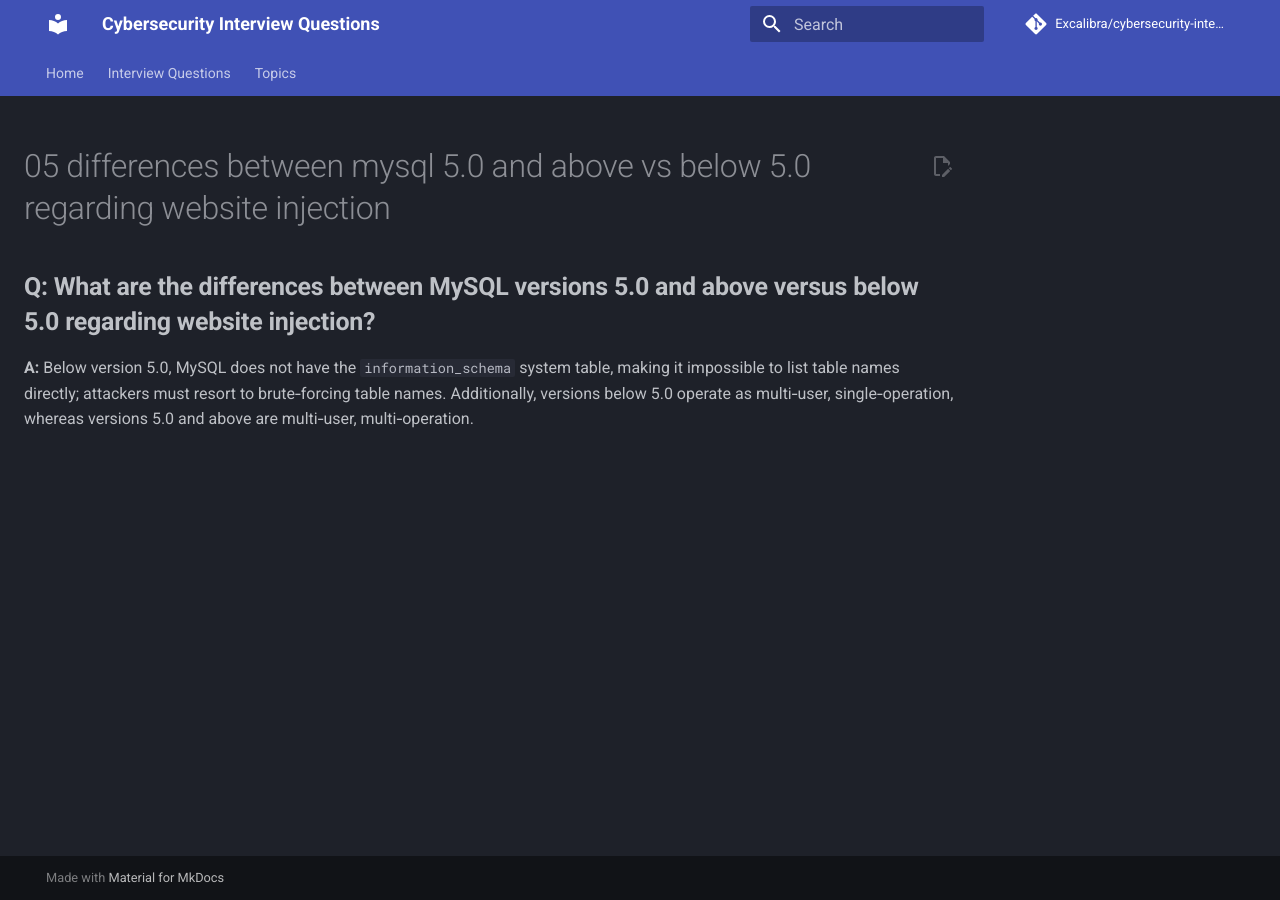
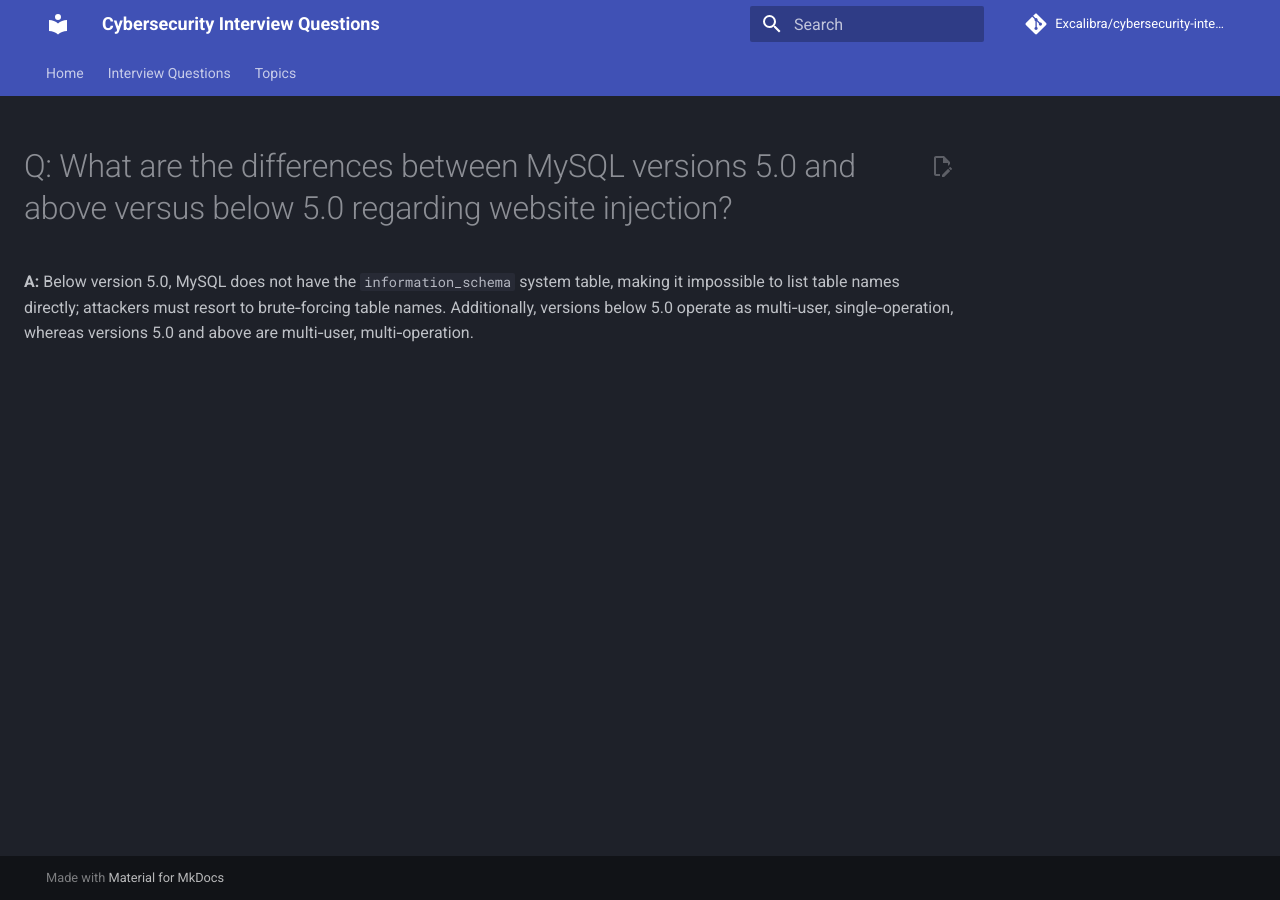
Before and after one commit to Excalibra/cybersecurity-interview-questions, an MkDocs documentation site: the page built from docs/questions/red-team-interview-experience/05-differences-between-mysql-5.0-and-above-vs-below-5.0-regarding-website-injection.md, in a window 1280 px wide. Built offline with MkDocs 1.6.1 and Material for MkDocs 9.7.7, drawn with Linux system fonts in a browser that asks for light colours; comment, search, counter and statistics services are not loaded.

Commit message:
Update 05-differences-between-mysql-5.0-and-above-vs-below-5.0-regarding-website-injection.md

```diff
--- a/docs/questions/red-team-interview-experience/05-differences-between-mysql-5.0-and-above-vs-below-5.0-regarding-website-injection.md
+++ b/docs/questions/red-team-interview-experience/05-differences-between-mysql-5.0-and-above-vs-below-5.0-regarding-website-injection.md
@@ -1,3 +1,3 @@
-## **Q: What are the differences between MySQL versions 5.0 and above versus below 5.0 regarding website injection?**
+# Q: What are the differences between MySQL versions 5.0 and above versus below 5.0 regarding website injection?
 
 **A:** Below version 5.0, MySQL does not have the `information_schema` system table, making it impossible to list table names directly; attackers must resort to brute‑forcing table names. Additionally, versions below 5.0 operate as multi‑user, single‑operation, whereas versions 5.0 and above are multi‑user, multi‑operation.
```
